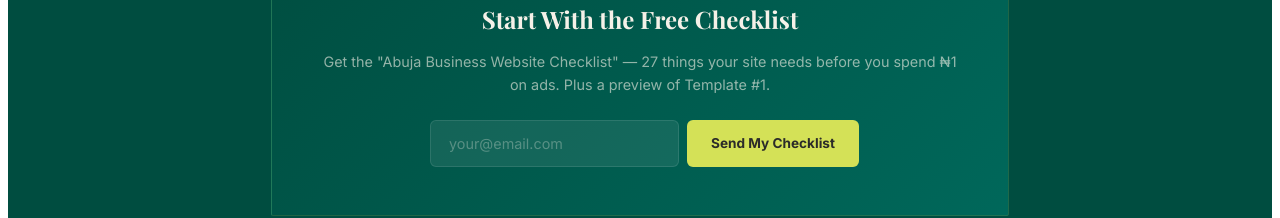
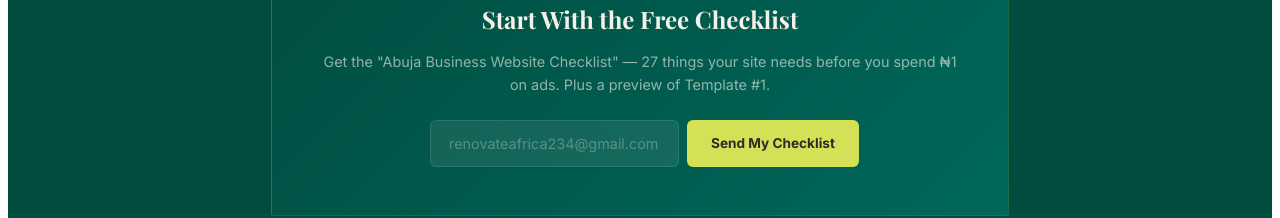
Before and after one commit to renovateafrica234-debug/Renovate-Africa-funnel, a Next.js app: page / in a window 1280 px wide. Shown: the part 1360-1578 px from the top of the page. Built offline with nearby package versions, Linux system fonts and the light colour scheme; no server answers.

Commit message:
Update page.tsx

```diff
--- a/app/page.tsx
+++ b/app/page.tsx
@@ -888,7 +888,7 @@ export default function AIBusinessLaunchPage() {
         {/* ===== HERO — DARK TEAL ===== */}
         <section className="ra-hero">
           <nav className="ra-nav">
-            <a href="#" className="ra-logo">
+            <a href="https://paystack.shop/pay/vn0s8y05bm" className="ra-logo">
               <span className="ra-logo-mark">R</span>
               Renovate Africa
             </a>
@@ -896,7 +896,7 @@ export default function AIBusinessLaunchPage() {
               <a href="#solution">The System</a>
               <a href="#team">Our Story</a>
               <a href="#faq">FAQ</a>
-              <a href="#checkout" className="ra-nav-cta">Get Access</a>
+              <a href="https://paystack.shop/pay/vn0s8y05bm" className="ra-nav-cta">Get Access</a>
             </div>
           </nav>
 
@@ -970,7 +970,7 @@ export default function AIBusinessLaunchPage() {
               <h3>Start With the Free Checklist</h3>
               <p>Get the "Abuja Business Website Checklist" — 27 things your site needs before you spend ₦1 on ads. Plus a preview of Template #1.</p>
               <div className="ra-email-form">
-                <input type="email" placeholder="your@email.com" value={email} onChange={(e) => setEmail(e.target.value)} />
+                <input type="email" placeholder="renovateafrica234@gmail.com" value={email} onChange={(e) => setEmail(e.target.value)} />
                 <button onClick={() => setShowLeadMagnet(true)}>Send My Checklist</button>
               </div>
               {showLeadMagnet && (
@@ -1134,7 +1134,7 @@ export default function AIBusinessLaunchPage() {
               <button className={currency === "USD" ? "active" : ""} onClick={() => setCurrency("USD")}>🌍 International — $99.99</button>
             </div>
 
-            <a href="#" className="ra-cta-btn" style={{ fontSize: '1.1rem', padding: '20px 48px' }}>
+            <a href="https://paystack.shop/pay/vn0s8y05bm" className="ra-cta-btn" style={{ fontSize: '1.1rem', padding: '20px 48px' }}>
               {p.btn} — {p.new} →
             </a>
 
```
